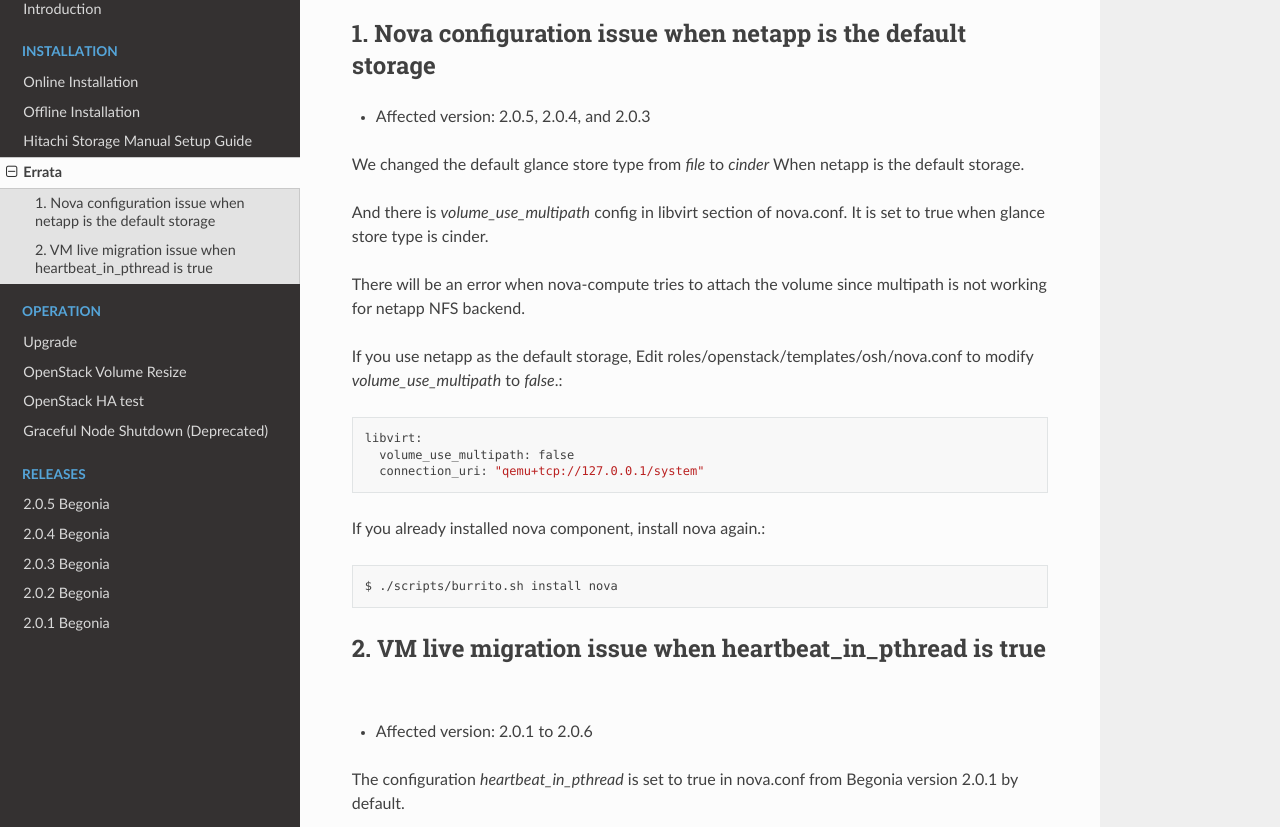
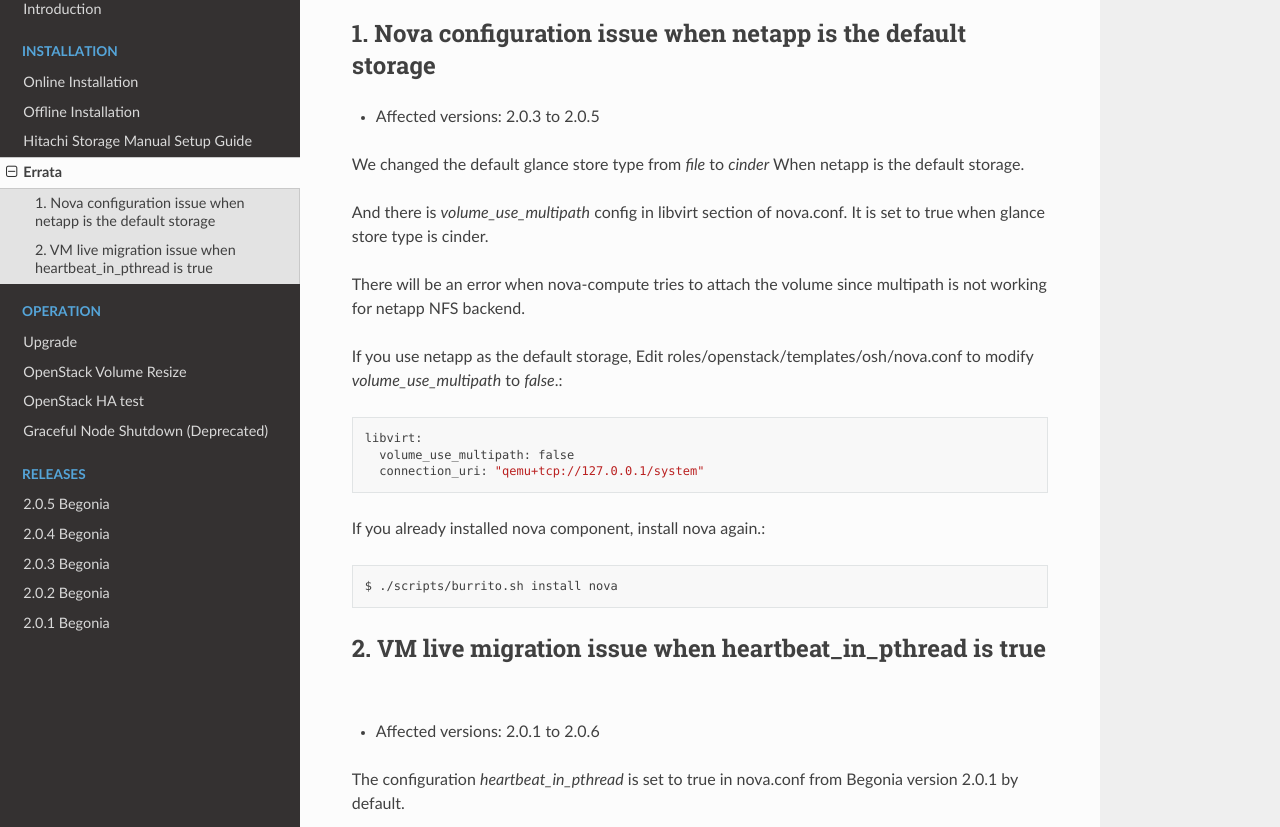
Before and after one commit to iorchard/burrito_docs, a Sphinx documentation site: the page built from source/install/errata.rst, in a window 1280 px wide and 1400 px high. Shown: the part 143-970 px from the top of the window. Built offline with Sphinx 7.4.7 and the Read the Docs theme 2.0.0, drawn with Linux system fonts in a browser that asks for light colours; pages that are not in the unit, such as notebooks, are missing from menus.

Commit message:
update errata page

```diff
--- a/source/install/errata.rst
+++ b/source/install/errata.rst
@@ -4,7 +4,7 @@
 1. Nova configuration issue when netapp is the default storage
 ----------------------------------------------------------------
 
-* Affected version: 2.0.5, 2.0.4, and 2.0.3
+* Affected versions: 2.0.3 to 2.0.5
 
 We changed the default glance store type from `file` to `cinder`
 When netapp is the default storage.
@@ -30,7 +30,7 @@
 2. VM live migration issue when heartbeat_in_pthread is true
 --------------------------------------------------------------
 
-* Affected version: 2.0.1 to 2.0.6
+* Affected versions: 2.0.1 to 2.0.6
 
 The configuration `heartbeat_in_pthread` is set to true in nova.conf from
 Begonia version 2.0.1 by default.
```
